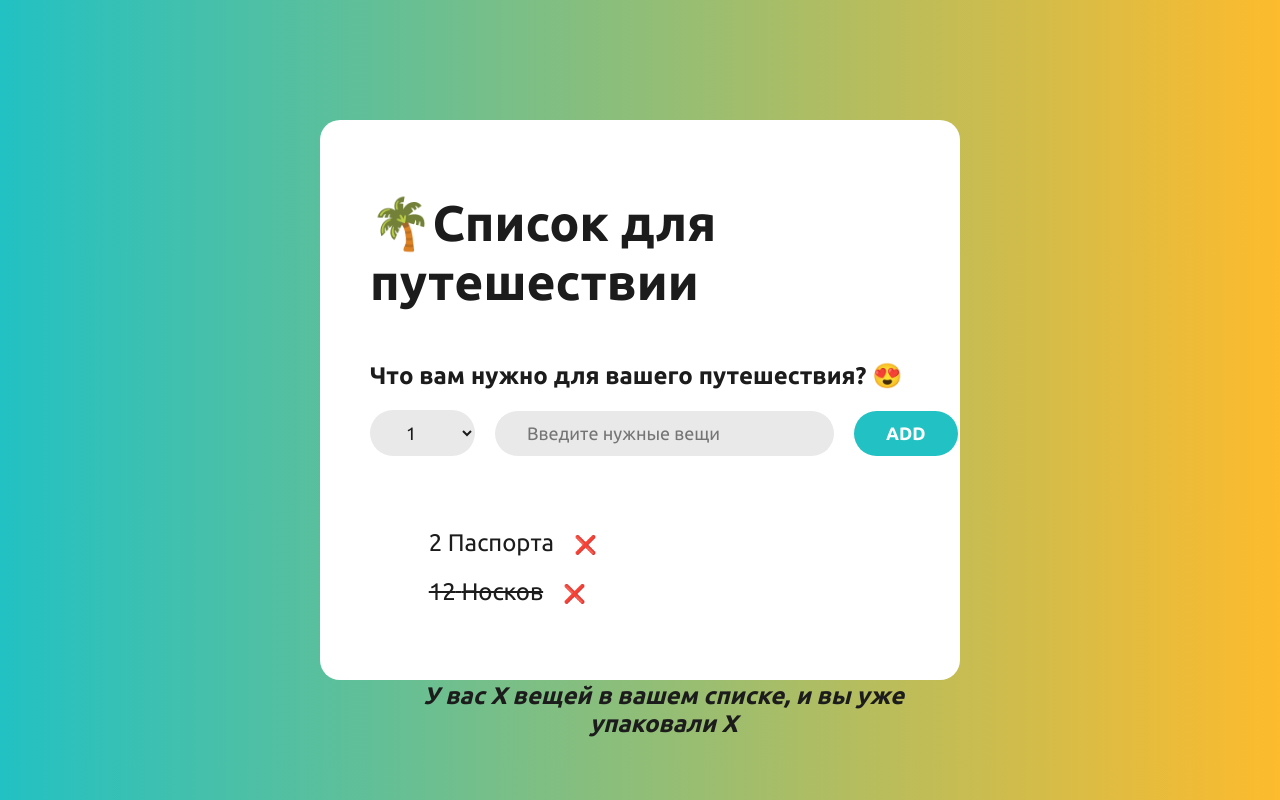
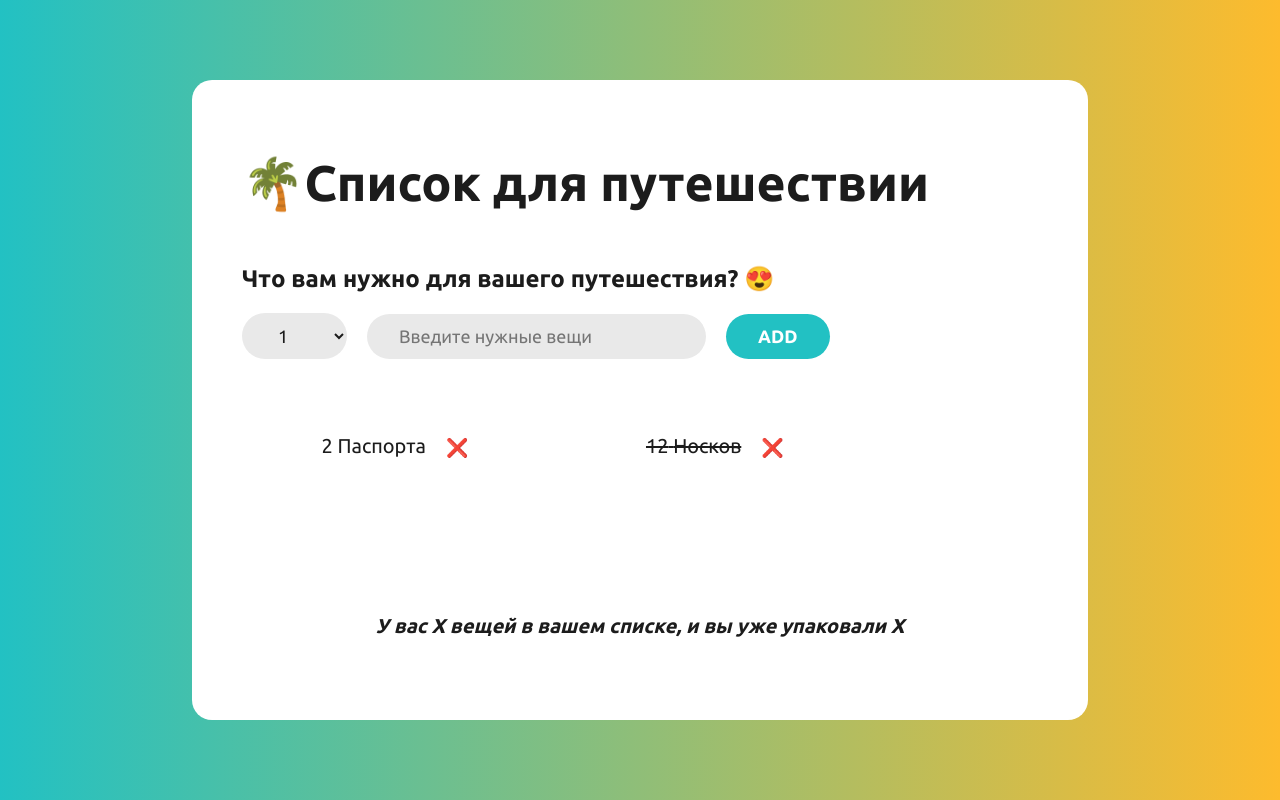
Before and after one commit to yenglikSalamatova/travel-list, a React (Create React App) app: page / in a window 1280 px wide. Built offline with nearby package versions, Linux system fonts and the light colour scheme.

Commit message:
Styles add

```diff
--- a/src/index.css
+++ b/src/index.css
@@ -32,8 +32,8 @@ body {
 }
 
 .app {
-  width: 50%;
-  height: 70vh;
+  width: 70%;
+  height: 80vh;
   display: grid;
   grid-template-rows: auto auto 1fr auto;
   padding: 5rem;
@@ -97,6 +97,10 @@ input {
   align-items: center;
 }
 
+.list span {
+  font-size: 2rem;
+}
+
 .actions button,
 .list select {
   text-transform: uppercase;
@@ -110,7 +114,6 @@ input {
   list-style: none;
   width: 80%;
   /* overflow: scroll; */
-
   display: grid;
   grid-template-columns: repeat(auto-fit, minmax(250px, 1fr));
   gap: 1.2rem;
@@ -140,6 +143,7 @@ input[type="checkbox"] {
 }
 
 .stats {
+  font-size: 2rem;
   text-align: center;
   font-weight: 700;
   padding: 3.2rem 0;
```
